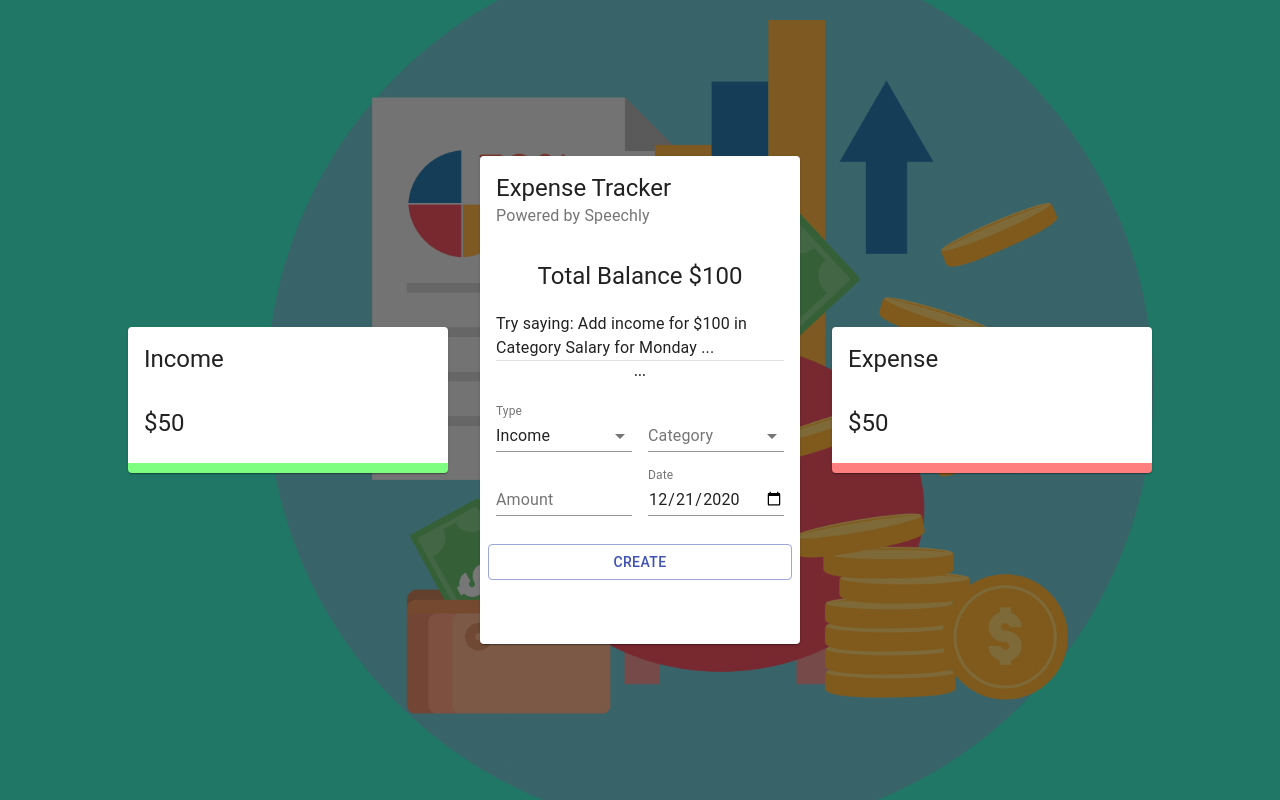
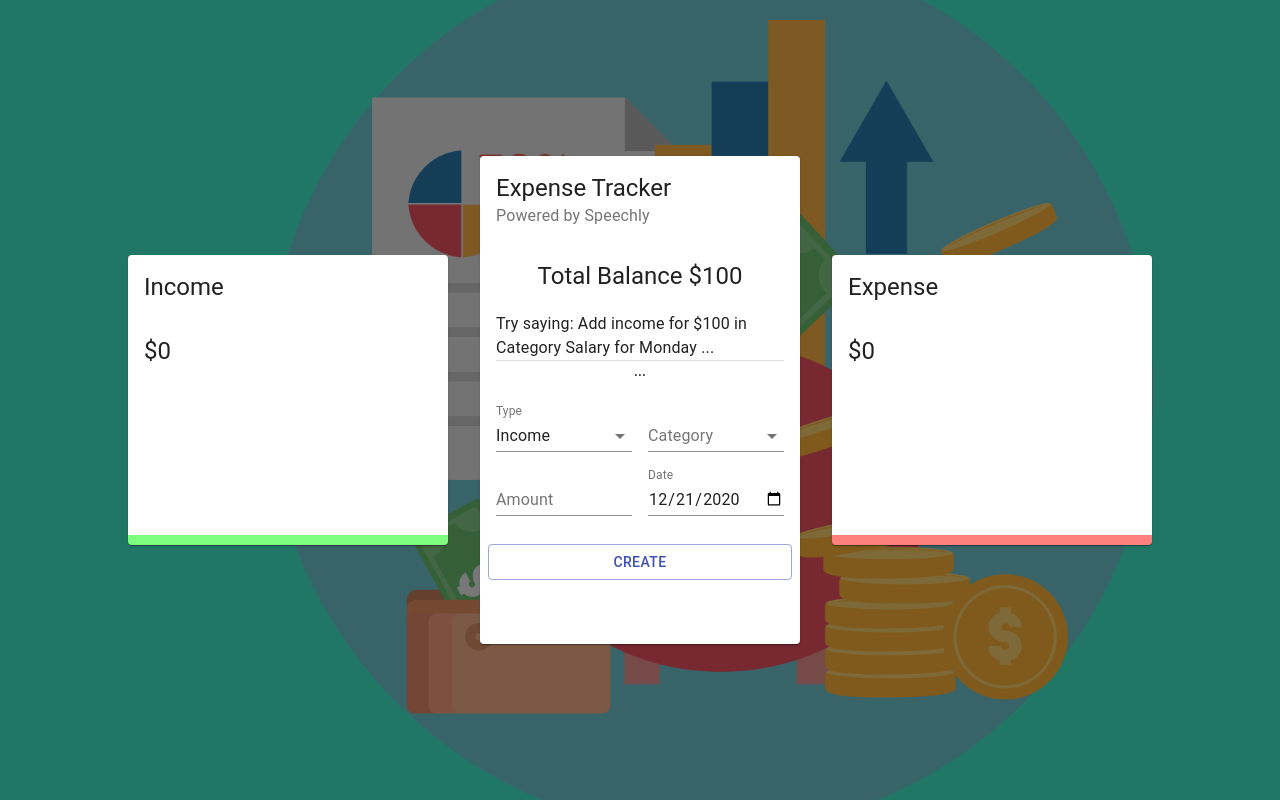
Before and after one commit to Volodymyrquo/expense-tracker, a React (Create React App) app: page / in a window 1280 px wide. Built offline with nearby package versions, Linux system fonts and the light colour scheme.

Commit message:
added custom hook to use in project

```diff
--- a/src/components/Details/Details.jsx
+++ b/src/components/Details/Details.jsx
@@ -2,15 +2,18 @@
 import React from 'react';
 import { Doughnut } from 'react-chartjs-2';
 import useStyles from './styles';
+import useTransactions from '../../useTransactions';
 
 const Details = ({ title }) => {
   const classes = useStyles();
+  const { total, chartData } = useTransactions(title);
+
   return (
     <Card className={title === 'Income' ? classes.income : classes.expense}>
       <CardHeader title={title} />
       <CardContent>
-        <Typography variant='h5'>$50</Typography>
-        {/* <Doughnut data='DATA' /> */}
+        <Typography variant='h5'>${total}</Typography>
+        <Doughnut data={chartData} />
       </CardContent>
     </Card>
   );
--- a/src/useTransactions.js
+++ b/src/useTransactions.js
@@ -34,7 +34,7 @@
     ],
   };
 
-  return { filteredCategories, total, chartData };
+  return { total, chartData };
 };
 
 export default useTransactions;
```
Also changed, not shown: 1 other file (tests, documents, lock files or other folders).
